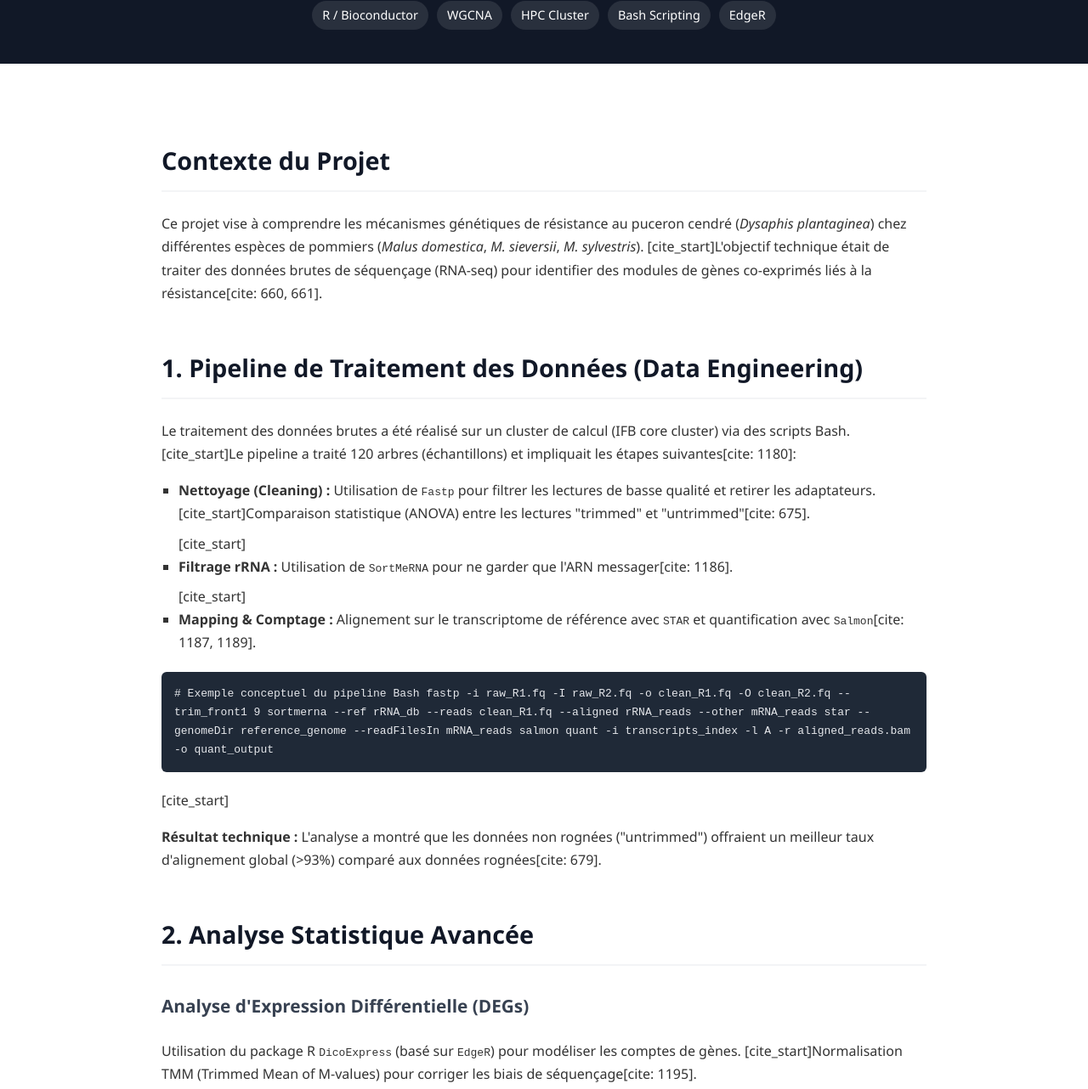
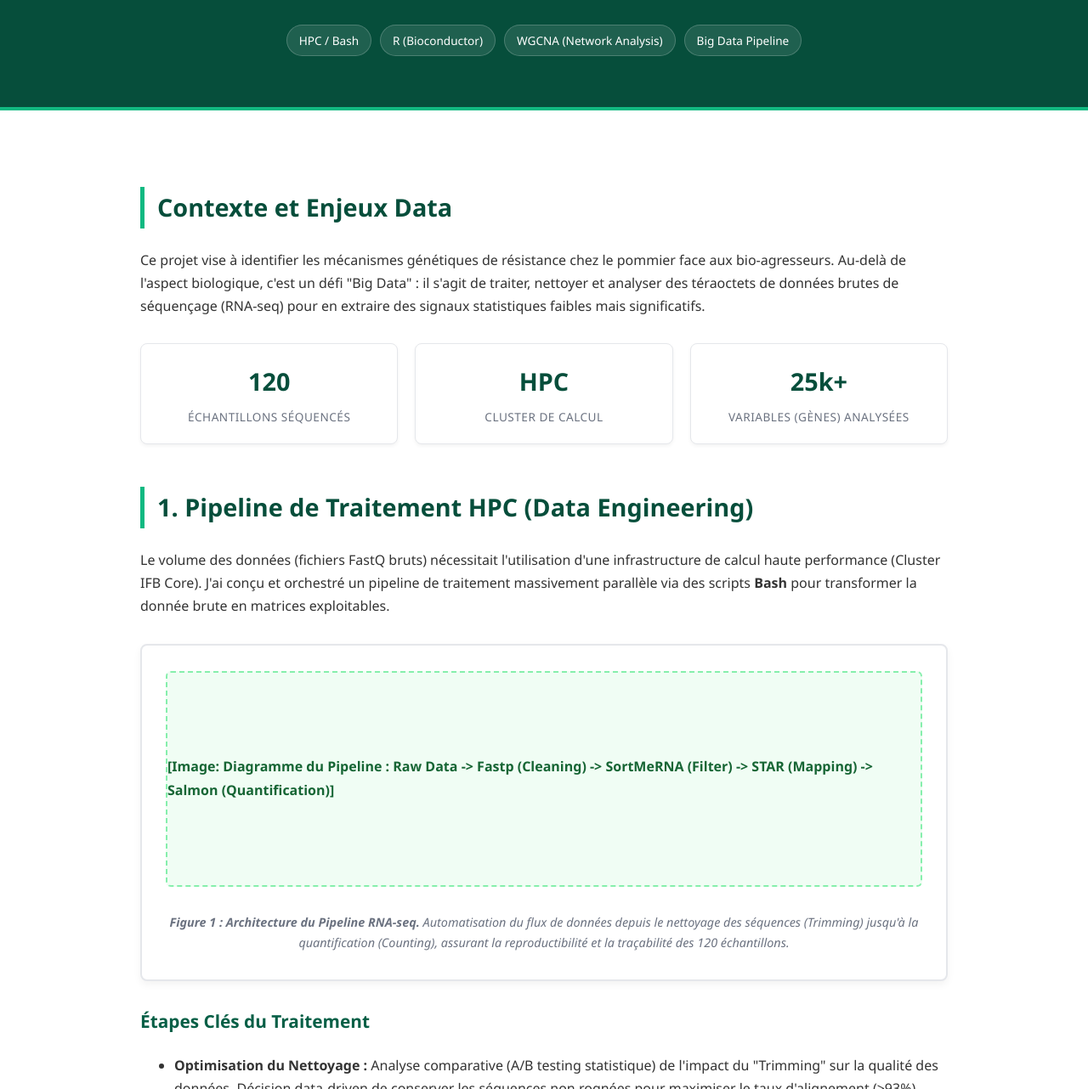
Before and after one commit to GautierGabriel/GautierGabriel.github.io, a plain HTML site: page proj2.html in a window 1280 px wide. Shown: the part 167-1449 px from the top of the page at 85% size. Drawn offline with nearby package versions, Linux system fonts and the light colour scheme.

Commit message:
update proj2

```diff
--- a/proj2.html
+++ b/proj2.html
@@ -3,139 +3,148 @@
 <head>
 <meta charset="UTF-8">
 <meta name="viewport" content="width=device-width, initial-scale=1.0">
-<title>Projet GQE – Analyse Transcriptomique</title>
+<title>Projet GQE – HPC & Analyse Statistique</title>
 <script src="https://polyfill.io/v3/polyfill.min.js?features=es6"></script>
 <script id="MathJax-script" async src="https://cdn.jsdelivr.net/npm/mathjax@3/es5/tex-mml-chtml.js"></script>
 <style>
     body { margin:0; font-family: 'Segoe UI', sans-serif; line-height: 1.7; color: #333; background: #fff; }
-    .header { background: #111827; color: white; padding: 40px 20px; text-align: center; }
-    .back-btn { position: absolute; top: 20px; left: 20px; color: #9CA3AF; text-decoration: none; font-weight: 600; font-size: 0.9rem; }
+
+    /* Header Style - Tech & Data (Thème Vert/Tech pour BioData) */
+    .header { background: #064E3B; color: white; padding: 60px 20px; text-align: center; border-bottom: 4px solid #10B981; }
+    .header h1 { margin: 0; font-size: 2.5rem; letter-spacing: -0.5px; font-weight: 800; }
+    .back-btn { position: absolute; top: 20px; left: 20px; color: #A7F3D0; text-decoration: none; font-weight: 600; font-size: 0.9rem; transition: color 0.2s; }
     .back-btn:hover { color: white; }
-    .container { max-width: 900px; margin: 0 auto; padding: 40px 20px; }
 
-    h1 { margin: 0; font-size: 2.5rem; }
-    .subtitle { color: #10B981; font-weight: 600; margin-top: 10px; font-size: 1.1rem; }
+    .container { max-width: 950px; margin: 0 auto; padding: 40px 20px; }
 
-    h2 { font-size: 1.8rem; border-bottom: 2px solid #F3F4F6; padding-bottom: 10px; margin-top: 50px; color: #111827; }
-    h3 { font-size: 1.3rem; margin-top: 30px; color: #374151; }
+    .subtitle { color: #34D399; font-weight: 600; margin-top: 10px; font-size: 1.2rem; text-transform: uppercase; letter-spacing: 1px; }
 
-    .tech-stack { display: flex; gap: 10px; justify-content: center; margin-top: 20px; }
-    .tech { background: rgba(255,255,255,0.1); padding: 5px 12px; border-radius: 20px; font-size: 0.9rem; }
+    h2 { font-size: 1.8rem; border-left: 5px solid #10B981; padding-left: 15px; margin-top: 50px; color: #064E3B; }
+    h3 { font-size: 1.3rem; margin-top: 30px; color: #065F46; font-weight: 700; }
 
-    /* Styles pour les figures */
-    .figure-box { background: #F9FAFB; border: 1px solid #E5E7EB; border-radius: 8px; padding: 20px; margin: 30px 0; text-align: center; }
-    .figure-placeholder {
-        background: #e0e7ff; color: #3730a3; height: 300px; display: flex; align-items: center; justify-content: center;
-        font-weight: bold; border-radius: 4px; margin-bottom: 15px; border: 2px dashed #c7d2fe;
+    /* Badges techniques */
+    .tech-stack { display: flex; gap: 10px; justify-content: center; margin-top: 25px; flex-wrap: wrap; }
+    .tech { background: rgba(255,255,255,0.1); border: 1px solid rgba(255,255,255,0.2); color: white; padding: 6px 14px; border-radius: 20px; font-size: 0.85rem; font-weight: 500; }
+
+    /* Styles spécifiques Architecture */
+    .arch-diagram {
+        background: white; border: 2px solid #E5E7EB; border-radius: 8px; padding: 30px; margin: 30px 0;
+        display: flex; flex-direction: column; align-items: center; gap: 20px; box-shadow: 0 4px 10px rgba(0,0,0,0.05);
     }
-    .caption { font-size: 0.9rem; color: #6B7280; font-style: italic; }
+    .schema-placeholder {
+        width: 100%; height: 250px; background: #F0FDF4; border: 2px dashed #86EFAC; border-radius: 6px;
+        display: flex; align-items: center; justify-content: center; color: #166534; font-weight: 600;
+    }
+    .caption { font-size: 0.9rem; color: #6B7280; margin-top: 10px; text-align: center; font-style: italic; }
 
-    .code-block { background: #1F2937; color: #E5E7EB; padding: 15px; border-radius: 6px; font-family: monospace; overflow-x: auto; margin: 20px 0; }
+    .file-ref { font-family: 'Consolas', monospace; background: #ECFDF5; color: #059669; padding: 2px 6px; border-radius: 4px; font-size: 0.9rem; }
 
-    ul { list-style-type: square; padding-left: 20px; }
-    li { margin-bottom: 8px; }
+    /* Metrics Grid */
+    .metrics-grid { display: grid; grid-template-columns: repeat(auto-fit, minmax(200px, 1fr)); gap: 20px; margin: 30px 0; }
+    .metric-card { background: white; padding: 20px; border-radius: 8px; border: 1px solid #E5E7EB; text-align: center; box-shadow: 0 2px 4px rgba(0,0,0,0.05); }
+    .metric-val { font-size: 1.8rem; font-weight: 800; color: #064E3B; }
+    .metric-label { color: #6B7280; font-size: 0.85rem; text-transform: uppercase; letter-spacing: 0.5px; margin-top: 5px; }
+
 </style>
 </head>
 <body>
 
 <div class="header">
-    <a href="index.html" class="back-btn">&larr; Retour à l'accueil</a>
-    <h1>Analyse Génomique & RNA-seq</h1>
-    <div class="subtitle">Résistance génétique des pommiers sauvages et domestiques aux pucerons</div>
+    <a href="index.html" class="back-btn">&larr; Retour au Portfolio</a>
+    <h1>Projet GQE</h1>
+    <div class="subtitle">HPC Data Engineering & Analyse Statistique</div>
     <div class="tech-stack">
-        <span class="tech">R / Bioconductor</span>
-        <span class="tech">WGCNA</span>
-        <span class="tech">HPC Cluster</span>
-        <span class="tech">Bash Scripting</span>
-        <span class="tech">EdgeR</span>
+        <span class="tech">HPC / Bash</span>
+        <span class="tech">R (Bioconductor)</span>
+        <span class="tech">WGCNA (Network Analysis)</span>
+        <span class="tech">Big Data Pipeline</span>
     </div>
 </div>
 
 <div class="container">
 
     <section>
-        <h2>Contexte du Projet</h2>
+        <h2>Contexte et Enjeux Data</h2>
         <p>
-            Ce projet vise à comprendre les mécanismes génétiques de résistance au puceron cendré (<em>Dysaphis plantaginea</em>) chez différentes espèces de pommiers (<em>Malus domestica</em>, <em>M. sieversii</em>, <em>M. sylvestris</em>).
-            [cite_start]L'objectif technique était de traiter des données brutes de séquençage (RNA-seq) pour identifier des modules de gènes co-exprimés liés à la résistance[cite: 660, 661].
-        </p>
-    </section>
-
-    <section>
-        <h2>1. Pipeline de Traitement des Données (Data Engineering)</h2>
-        <p>
-            Le traitement des données brutes a été réalisé sur un cluster de calcul (IFB core cluster) via des scripts Bash. [cite_start]Le pipeline a traité 120 arbres (échantillons) et impliquait les étapes suivantes[cite: 1180]:
-        </p>
-        <ul>
-            <li><strong>Nettoyage (Cleaning) :</strong> Utilisation de <code>Fastp</code> pour filtrer les lectures de basse qualité et retirer les adaptateurs. [cite_start]Comparaison statistique (ANOVA) entre les lectures "trimmed" et "untrimmed"[cite: 675].</li>
-            [cite_start]<li><strong>Filtrage rRNA :</strong> Utilisation de <code>SortMeRNA</code> pour ne garder que l'ARN messager[cite: 1186].</li>
-            [cite_start]<li><strong>Mapping & Comptage :</strong> Alignement sur le transcriptome de référence avec <code>STAR</code> et quantification avec <code>Salmon</code>[cite: 1187, 1189].</li>
-        </ul>
-
-        <div class="code-block">
-# Exemple conceptuel du pipeline Bash
-fastp -i raw_R1.fq -I raw_R2.fq -o clean_R1.fq -O clean_R2.fq --trim_front1 9
-sortmerna --ref rRNA_db --reads clean_R1.fq --aligned rRNA_reads --other mRNA_reads
-star --genomeDir reference_genome --readFilesIn mRNA_reads
-salmon quant -i transcripts_index -l A -r aligned_reads.bam -o quant_output
-        </div>
-
-        [cite_start]<p><strong>Résultat technique :</strong> L'analyse a montré que les données non rognées ("untrimmed") offraient un meilleur taux d'alignement global (>93%) comparé aux données rognées[cite: 679].</p>
-    </section>
-
-    <section>
-        <h2>2. Analyse Statistique Avancée</h2>
-
-        <h3>Analyse d'Expression Différentielle (DEGs)</h3>
-        <p>
-            Utilisation du package R <code>DicoExpress</code> (basé sur <code>EdgeR</code>) pour modéliser les comptes de gènes. [cite_start]Normalisation TMM (Trimmed Mean of M-values) pour corriger les biais de séquençage[cite: 1195].
+            Ce projet vise à identifier les mécanismes génétiques de résistance chez le pommier face aux bio-agresseurs. Au-delà de l'aspect biologique, c'est un défi "Big Data" : il s'agit de traiter, nettoyer et analyser des téraoctets de données brutes de séquençage (RNA-seq) pour en extraire des signaux statistiques faibles mais significatifs.
         </p>
 
-        <div class="figure-box">
-            <div class="figure-placeholder">
-                [Image: Upset Plot - Intersections des ensembles de gènes]
+        <div class="metrics-grid">
+            <div class="metric-card">
+                <div class="metric-val">120</div>
+                <div class="metric-label">Échantillons Séquencés</div>
             </div>
-            <div class="caption">
-                <strong>Figure 1 : Diagramme UpSet des gènes différentiellement exprimés.</strong>
-                Visualisation des intersections complexes entre les populations. [cite_start]La barre la plus haute (6798 gènes) montre le "Core Response" partagé par toutes les espèces[cite: 743].
+            <div class="metric-card">
+                <div class="metric-val">HPC</div>
+                <div class="metric-label">Cluster de Calcul</div>
             </div>
-        </div>
-
-        <h3>Analyse de Réseaux de Co-expression (WGCNA)</h3>
-        <p>
-            [cite_start]Pour aller au-delà de la simple expression différentielle, une analyse de réseaux pondérés (WGCNA) a été menée pour identifier des "modules" de gènes fortement corrélés entre eux et avec des traits phénotypiques (Nombre de pucerons, Chlorophylle, NBI)[cite: 1201].
-        </p>
-
-        <div class="figure-box">
-            <div class="figure-placeholder">
-                [Image: Heatmap Matrice de Corrélation Module-Trait]
-            </div>
-            <div class="caption">
-                <strong>Figure 2 : Matrice de corrélation Module-Trait.</strong>
-                Chaque ligne est un module de gènes (couleur), chaque colonne un trait phénotypique. [cite_start]Le module "Midnightblue" montre une forte corrélation positive (0.47) avec le nombre de pucerons, indiquant une voie biologique liée à la susceptibilité[cite: 815].
+            <div class="metric-card">
+                <div class="metric-val">25k+</div>
+                <div class="metric-label">Variables (Gènes) Analysées</div>
             </div>
         </div>
     </section>
 
     <section>
-        <h2>3. Résultats et Enrichissement GO</h2>
+        <h2>1. Pipeline de Traitement HPC (Data Engineering)</h2>
         <p>
-            L'analyse d'enrichissement de Gene Ontology (GO) a permis de lier les modules statistiques à des fonctions biologiques concrètes.
+            Le volume des données (fichiers FastQ bruts) nécessitait l'utilisation d'une infrastructure de calcul haute performance (Cluster IFB Core). J'ai conçu et orchestré un pipeline de traitement massivement parallèle via des scripts <strong>Bash</strong> pour transformer la donnée brute en matrices exploitables.
+        </p>
+
+        <div class="arch-diagram">
+            <div class="schema-placeholder">
+                [Image: Diagramme du Pipeline : Raw Data -> Fastp (Cleaning) -> SortMeRNA (Filter) -> STAR (Mapping) -> Salmon (Quantification)]
+            </div>
+            <div class="caption">
+                <strong>Figure 1 : Architecture du Pipeline RNA-seq.</strong>
+                Automatisation du flux de données depuis le nettoyage des séquences (Trimming) jusqu'à la quantification (Counting), assurant la reproductibilité et la traçabilité des 120 échantillons.
+            </div>
+        </div>
+
+        <h3>Étapes Clés du Traitement</h3>
+        <ul>
+            <li><strong>Optimisation du Nettoyage :</strong> Analyse comparative (A/B testing statistique) de l'impact du "Trimming" sur la qualité des données. Décision data-driven de conserver les séquences non rognées pour maximiser le taux d'alignement (>93%).</li>
+            <li><strong>Mapping & Quantification :</strong> Utilisation d'algorithmes d'alignement (STAR) et de quantification pseudo-alignement (Salmon) pour convertir des millions de lectures (reads) en une matrice de comptage numérique structurée.</li>
+        </ul>
+    </section>
+
+    <section>
+        <h2>2. Modélisation Statistique Avancée (Data Science)</h2>
+        <p>
+            Une fois la donnée structurée, l'enjeu était de réduire la dimensionnalité et d'identifier des patterns. L'analyse a été menée en langage <strong>R</strong> avec des packages spécialisés (Bioconductor).
+        </p>
+
+        <h3>Normalisation et Expression Différentielle</h3>
+        <p>
+            Avant toute modélisation, une normalisation TMM (Trimmed Mean of M-values) a été appliquée pour corriger les biais techniques de séquençage. Des modèles linéaires généralisés (GLM via EdgeR) ont ensuite été utilisés pour isoler les gènes différentiellement exprimés (DEGs) entre les conditions.
+        </p>
+
+        <h3>Analyse de Réseaux (WGCNA)</h3>
+        <p>
+            Pour dépasser l'analyse univariée, j'ai déployé une approche de <strong>WGCNA (Weighted Gene Co-expression Network Analysis)</strong>. Il s'agit d'une méthode de clustering non-supervisé qui :
         </p>
         <ul>
-            [cite_start]<li><strong>M. sieversii (Résistant) :</strong> Forte expression <em>constitutive</em> (permanente) de gènes liés à la réparation de l'ADN et à l'organisation mitochondriale (Modules Darkred & Saddlebrown)[cite: 1066, 1069].</li>
-            [cite_start]<li><strong>M. domestica (Susceptible) :</strong> Réponse induite "classique" (stress signal, jasmonic acid) mais moins efficace pour limiter l'infestation[cite: 1085].</li>
+            <li>Construit un réseau de similarité entre les gènes.</li>
+            <li>Détecte des "modules" (clusters) de gènes fortement corrélés.</li>
+            <li>Corrèle ces modules (Eigengenes) avec des traits phénotypiques quantitatifs (ex: niveau d'infestation).</li>
         </ul>
 
-        <div class="figure-box">
-            <div class="figure-placeholder">
-                [Image: Bubble Plot - Enrichissement GO]
+        <div class="arch-diagram">
+            <div class="schema-placeholder">
+                [Image: Heatmap de Corrélation Module-Trait]
             </div>
             <div class="caption">
-                <strong>Figure 3 : Enrichissement Fonctionnel (Bubble Plot).</strong>
-                [cite_start]Détail des processus biologiques enrichis dans les modules résistants de <em>M. sieversii</em>, montrant une prépondérance des mécanismes de maintenance cellulaire (ADN, cytosquelette)[cite: 1066].
+                <strong>Figure 2 : Matrice de Corrélation Modules/Traits.</strong>
+                Identification visuelle et statistique des clusters de gènes (lignes) qui covarient significativement avec les métriques de résistance (colonnes), permettant de cibler les mécanismes biologiques clés.
             </div>
         </div>
+    </section>
+
+    <section>
+        <h2>3. Interprétation Sémantique (GO Enrichment)</h2>
+        <p>
+            L'étape finale consistait à donner du sens aux clusters statistiques. J'ai utilisé l'analyse d'enrichissement d'ontologie (GO Enrichment) pour mapper les listes de gènes identifiés vers des fonctions biologiques connues. Cela a permis de différencier les stratégies de résistance "constitutive" (active en permanence, détectée chez les espèces sauvages) des réponses "induites" (réactives, chez les espèces domestiques).
+        </p>
     </section>
 
 </div>
```
Also changed, not shown: index.html (+4 -4 lines).
